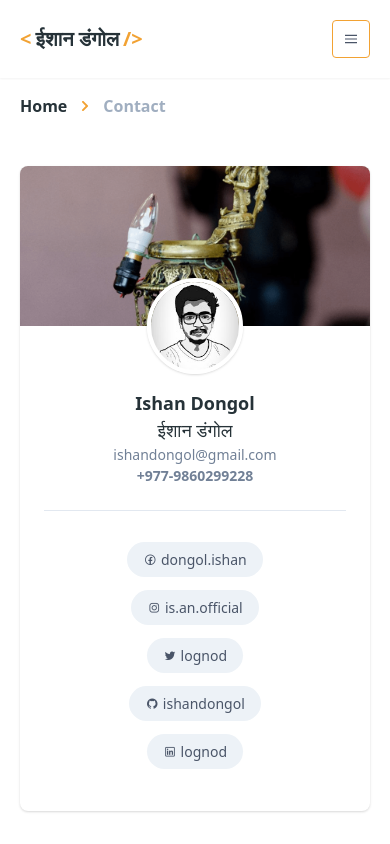
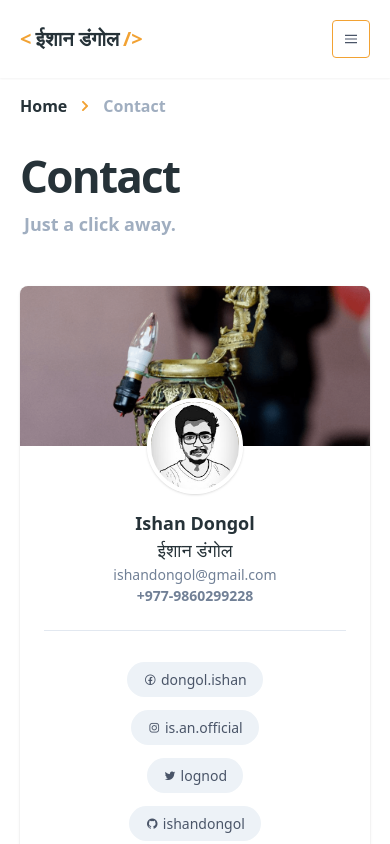
Before and after one commit to ishandongol/ishandongol.github.io, a Next.js app: page /contact in a window 390 px wide. Shown: the top 844 px of the page. Built offline with nearby package versions, Linux system fonts and the light colour scheme.

Commit message:
[CONTACT TITLE FOR SMALL SCREENS]

```diff
--- a/pages/contact/index.tsx
+++ b/pages/contact/index.tsx
@@ -50,6 +50,9 @@ const Contact = () => {
                   { title: 'Home', url: '/' },
                   { title: pageTitle, url: `/contact` },
                ]} />
+               <div className="md:hidden">
+               <PostTitle subTitle="Just a click away.">{pageTitle}</PostTitle>
+               </div>
                <div className="bg-white mt-12 pb-6 w-full justify-center items-center overflow-hidden md:max-w-xl rounded-lg shadow hover:shadow-medium mx-auto mb-20">
                   <div className="relative h-40">
                      <img className="absolute h-full w-full object-cover" src="/assets/media/smart-panas.png" />
```
